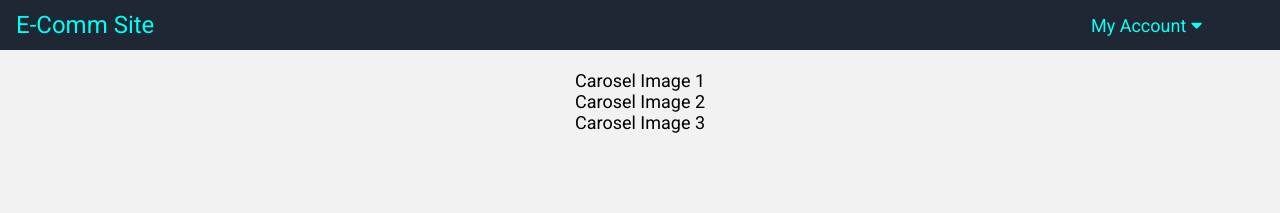
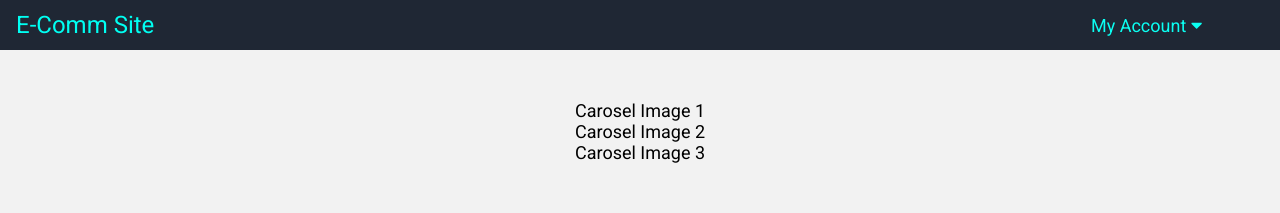
Before and after one commit to softdevpro9/react-ecommerce-frontend, a React (Create React App) app: page / in a window 1280 px wide. Shown: the top 213 px of the page. Built offline with nearby package versions, Linux system fonts and the light colour scheme; no server answers.

Commit message:
Work on top margin css

```diff
--- a/src/components/categories/Categories.js
+++ b/src/components/categories/Categories.js
@@ -3,7 +3,7 @@ import { Link } from 'react-router-dom'
 
 const Categories = (props) => {
 
-    console.log("categories props", props)
+    // console.log("categories props", props)
     // console.log("categoriesList.categories is", props.categoriesList.categories)
 
     return (
--- a/src/stylesheets/index.css
+++ b/src/stylesheets/index.css
@@ -13,8 +13,11 @@ body {
   margin: 0;
   background-color: #f2f2f2;
   /* background-color: RGB(11, 165, 161) */
+}
 
-}
+/* .main {
+  margin-top: 30px;
+} */
 
 
 h1, p {
@@ -25,6 +28,7 @@ h1, p {
 .container {
   display: flex;
   flex-direction: column;
+  margin-top: 30px;
 }
 
 .wrapper {
--- a/src/stylesheets/nav.css
+++ b/src/stylesheets/nav.css
@@ -5,6 +5,9 @@
   padding: 12px 16px;
   background-color: RGB(31, 39, 52);
   /* background-color: RGB(11, 11, 16) */
+  /* position: fixed;  */
+  /* top: 0;
+  width: 100%; */
 }
 
 .nav-links {
```
Also changed, not shown: src/containers/ColorsContainer.js (deleted), src/containers/ImagesContainer.js (deleted).
